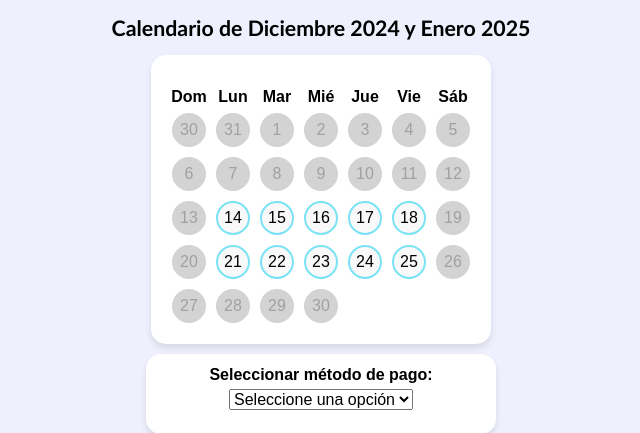
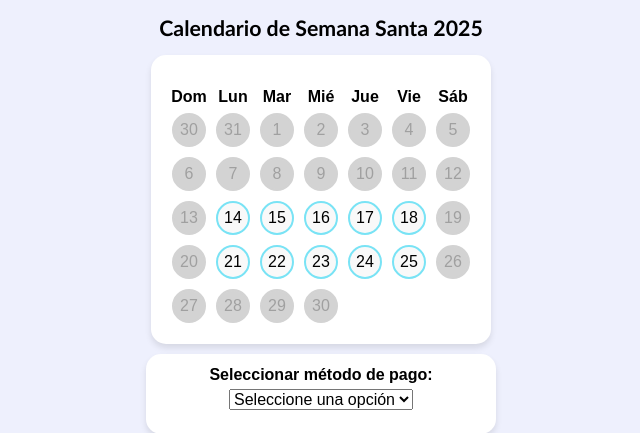
Before and after one commit to galanisx1/Calendarioweb_hibrid2At2_local_out2, a Flask app: page / in a window 1280 px wide. Shown: the top 433 px of the page, without its empty margins (319-959 px from the left). Run offline with Flask 3, Linux system fonts and the light colour scheme.

Commit message:
Update index.html

```diff
--- a/templates/index.html
+++ b/templates/index.html
@@ -8,7 +8,7 @@
     <link href="../static/css/styles.css" rel="stylesheet" type="text/css">
 </head>
 <body>
-<h1>Calendario de Diciembre 2024 y Enero 2025</h1>
+<h1>Calendario de Semana Santa 2025</h1>
 <!-- Se agregaron las tablas que estan en archivo tables.py -->
 
     <div class="calendar-container">
```
